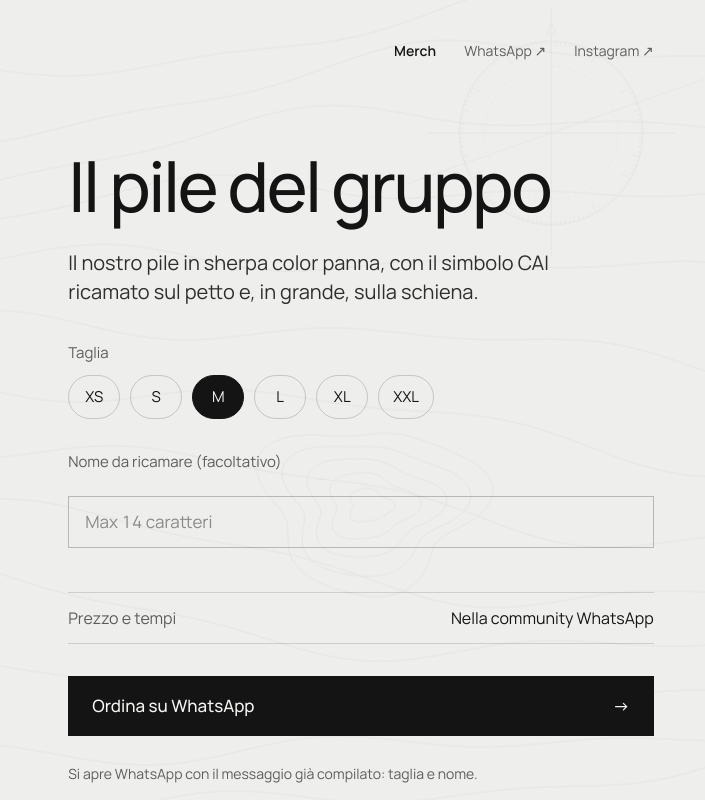
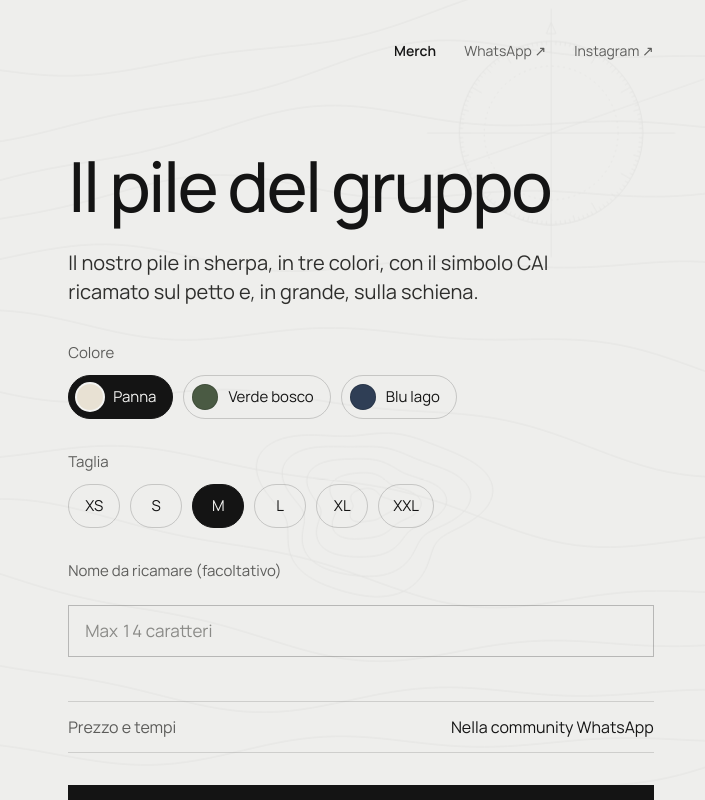
Before and after one commit to romariomuca/Cai, a plain HTML site: page index.html in a window 1280 px wide. Both pictures are taken after a click on the link "Merch". Shown: the top 800 px of the page, 575-1280 px from the left. Drawn offline with Linux system fonts and the light colour scheme.

Commit message:
Merch: tre colori del pile (panna, verde bosco, blu lago) con foto fronte/retro
Co-Authored-By: Claude Opus 5.5 <noreply@anthropic.com>
Claude-Session: https://claude.ai/code/session_01NwGmX8wZrrDMeBJrrrdVRA

```diff
--- a/index.html
+++ b/index.html
@@ -131,9 +131,8 @@ dt{color:#5C5C5A}dd{margin:0;text-align:right}
 .mockup.photo{background:#DDDDDA;overflow:hidden;perspective:none}
 .mockup.photo .flip{width:100%;height:100%;transform:none !important;transform-style:flat}
 .mockup.photo .face{position:absolute;inset:0;width:100%;height:100%;object-fit:cover;display:block;transform:none;backface-visibility:visible;transition:opacity .8s cubic-bezier(.65,0,.35,1),transform 1.2s cubic-bezier(.2,.7,.2,1)}
-.mockup.photo .face.back{opacity:0;transform:scale(1.02)}
-.mockup.photo .flip.is-back .face.back{opacity:1;transform:scale(1)}
-.mockup.photo .flip.is-back .face.front{opacity:0;transform:scale(1.02)}
+.mockup.photo .face{opacity:0;transform:scale(1.02)}
+.mockup.photo .flip:not(.is-back) .face.front.on,.mockup.photo .flip.is-back .face.back.on{opacity:1;transform:scale(1)}
 
 .social .link{color:#5C5C5A;transition:color .25s ease}
 .social .link:hover{color:#141414}
@@ -269,10 +268,12 @@ dt{color:#5C5C5A}dd{margin:0;text-align:right}
   // Numero WhatsApp per gli ordini (formato internazionale senza +, es. '393480000000').
   // Se vuoto, WhatsApp si apre con il messaggio pronto e si sceglie a chi inviarlo.
   var ORDER_PHONE = '';
-  var COLORS = [ { id:'panna', name:'Panna', fill:'#E8E1D3', dark:false } ];
+  var COLORS = [
+    { id:'panna', name:'Panna',       fill:'#E8E1D3', front:'https://d8j0ntlcm91z4.cloudfront.net/user_38lzNKtwezdG3Q4Io1nXSXoMQu9/hf_20261123_091617_60c672c1-4136-4029-a30d-c67298358ac0.png', back:'https://d8j0ntlcm91z4.cloudfront.net/user_38lzNKtwezdG3Q4Io1nXSXoMQu9/hf_20261123_091716_9432465d-889a-46c2-8008-1056802bb65b.png' },
+    { id:'verde', name:'Verde bosco', fill:'#4A5A43', front:'https://d8j0ntlcm91z4.cloudfront.net/user_38lzNKtwezdG3Q4Io1nXSXoMQu9/hf_20261123_092633_5cec7f84-f7cd-4e61-9528-b51b2f6c2c09.png', back:'https://d8j0ntlcm91z4.cloudfront.net/user_38lzNKtwezdG3Q4Io1nXSXoMQu9/hf_20261123_092631_99ddc328-56fa-4dd9-a785-81099e43cc96.png' },
+    { id:'blu',   name:'Blu lago',    fill:'#2F3E55', front:'https://d8j0ntlcm91z4.cloudfront.net/user_38lzNKtwezdG3Q4Io1nXSXoMQu9/hf_20261123_092631_b53b8d61-b7b8-41a4-ba09-5ca314da4245.png', back:'https://d8j0ntlcm91z4.cloudfront.net/user_38lzNKtwezdG3Q4Io1nXSXoMQu9/hf_20261123_092631_008c607f-a964-4f10-9b2c-930db9de1ef3.png' }
+  ];
   var SIZES = ['XS','S','M','L','XL','XXL'];
-  var PHOTO_FRONT = 'https://d8j0ntlcm91z4.cloudfront.net/user_38lzNKtwezdG3Q4Io1nXSXoMQu9/hf_20261123_091617_60c672c1-4136-4029-a30d-c67298358ac0.png';
-  var PHOTO_BACK = 'https://d8j0ntlcm91z4.cloudfront.net/user_38lzNKtwezdG3Q4Io1nXSXoMQu9/hf_20261123_091716_9432465d-889a-46c2-8008-1056802bb65b.png';
   var merch = { color: 'panna', size: 'M', name: '', side: 'front' };
 
   var BODY = 'M160 76 L120 87 Q88 96 80 122 L52 398 Q50 412 62 416 L86 422 Q97 424 99 412 L112 212 L109 446 Q109 462 124 462 L276 462 Q291 462 291 446 L288 212 L301 412 Q303 424 314 422 L338 416 Q350 412 348 398 L320 122 Q312 96 280 87 L240 76 Q200 92 160 76 Z';
@@ -338,24 +339,26 @@ dt{color:#5C5C5A}dd{margin:0;text-align:right}
     view.innerHTML = '<div class="detail merch">'
       + '<div class="head"><div class="poster">'
       + '<div class="mockup photo"><button type="button" class="flip'+(merch.side==='back'?' is-back':'')+'" aria-label="Mostra fronte o retro del pile">'
-      + '<img class="face front" src="'+PHOTO_FRONT+'" alt="Ragazzo vicino a un lago con il pile panna CAI Giovani del Lago, logo ricamato sul petto">'
-      + '<img class="face back" src="'+PHOTO_BACK+'" alt="Lo stesso ragazzo di spalle, con il logo CAI ricamato grande sulla schiena del pile" loading="lazy">'
+      + COLORS.map(function(c){ return '<img class="face front'+(c.id===merch.color?' on':'')+'" data-c="'+c.id+'" src="'+c.front+'" alt="Ragazzo vicino a un lago con il pile '+c.name.toLowerCase()+' CAI Giovani del Lago, simbolo ricamato sul petto"'+(c.id===merch.color?'':' loading="lazy"')+'>'
+        + '<img class="face back'+(c.id===merch.color?' on':'')+'" data-c="'+c.id+'" src="'+c.back+'" alt="Lo stesso ragazzo di spalle, con il simbolo CAI ricamato grande sulla schiena del pile '+c.name.toLowerCase()+'" loading="lazy">'; }).join('')
       + '</button></div>'
       + '<div class="seg" role="group" aria-label="Vista"><button type="button" data-side="front" aria-pressed="'+(merch.side!=='back')+'">Fronte</button><button type="button" data-side="back" aria-pressed="'+(merch.side==='back')+'">Retro</button></div>'
       + '</div>'
       + '<div class="info">'
       + '<h1>Il pile del gruppo</h1>'
-      + '<p>Il nostro pile in sherpa color panna, con il simbolo CAI ricamato sul petto e, in grande, sulla schiena.</p>'
+      + '<p>Il nostro pile in sherpa, in tre colori, con il simbolo CAI ricamato sul petto e, in grande, sulla schiena.</p>'
       + '<div class="opts">'
+      + '<fieldset class="opt"><legend>Colore</legend><div class="swatches">'+sw+'</div></fieldset>'
       + '<fieldset class="opt"><legend>Taglia</legend><div class="sizes">'+sz+'</div></fieldset>'
       + '<div class="opt"><label class="lab" for="nm">Nome da ricamare (facoltativo)</label><input class="nm" id="nm" type="text" maxlength="14" autocomplete="off" placeholder="Max 14 caratteri" value="'+esc(merch.name)+'"></div>'
       + '</div>'
       + '<dl><div><dt>Prezzo e tempi</dt><dd>Nella community WhatsApp</dd></div></dl>'
       + '<a class="cta" id="orderCta" href="#" target="_blank" rel="noopener"><span>Ordina su WhatsApp</span><span class="arr" aria-hidden="true">→</span></a>'
-      + '<p class="hint">Si apre WhatsApp con il messaggio già compilato: taglia e nome.</p>'
+      + '<p class="hint">Si apre WhatsApp con il messaggio già compilato: colore, taglia e nome.</p>'
       + '</div></div></div>';
     view.querySelectorAll('.sw').forEach(function(b){ b.addEventListener('click', function(){
       merch.color = b.getAttribute('data-color');
+      view.querySelectorAll('.mockup .face').forEach(function(im){ im.classList.toggle('on', im.getAttribute('data-c') === merch.color); });
       view.querySelectorAll('.sw').forEach(function(x){ x.setAttribute('aria-pressed', String(x === b)); });
       paintFleece(); }); });
     view.querySelectorAll('.sz').forEach(function(b){ b.addEventListener('click', function(){
```
